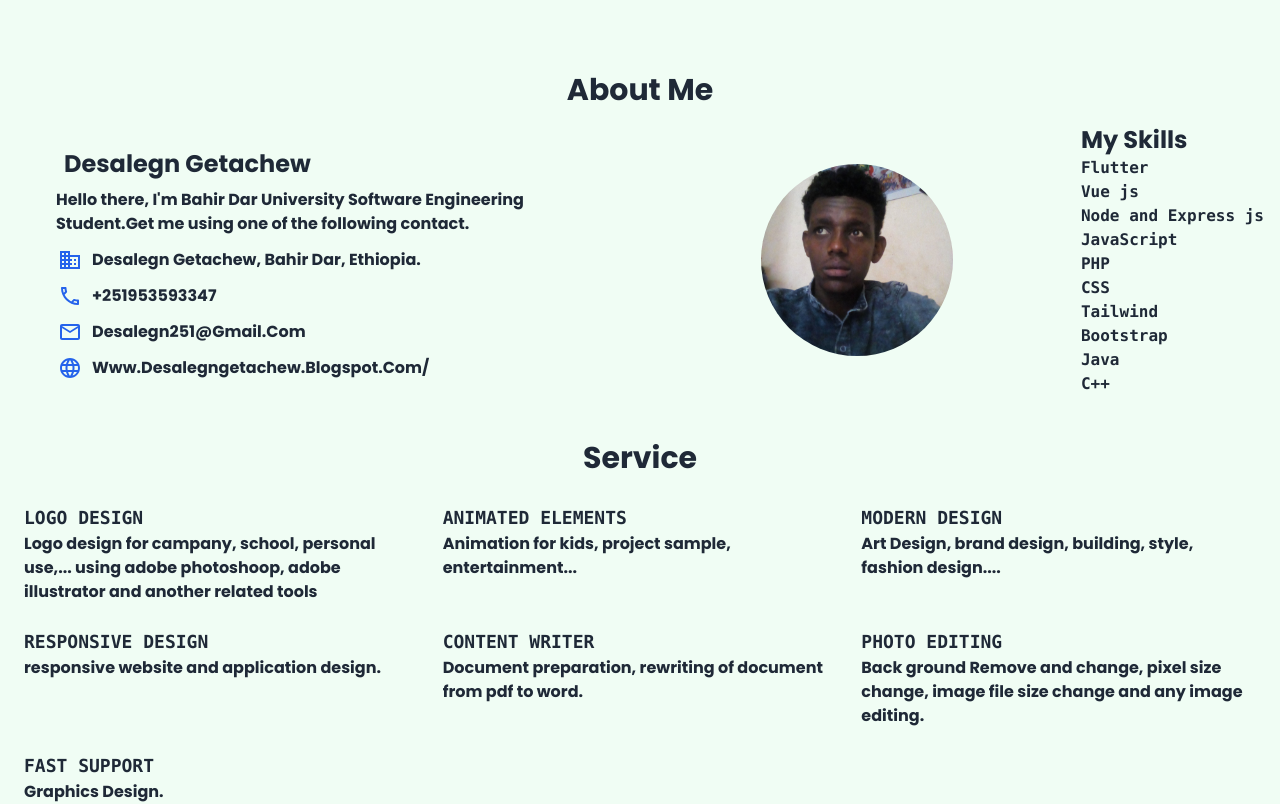
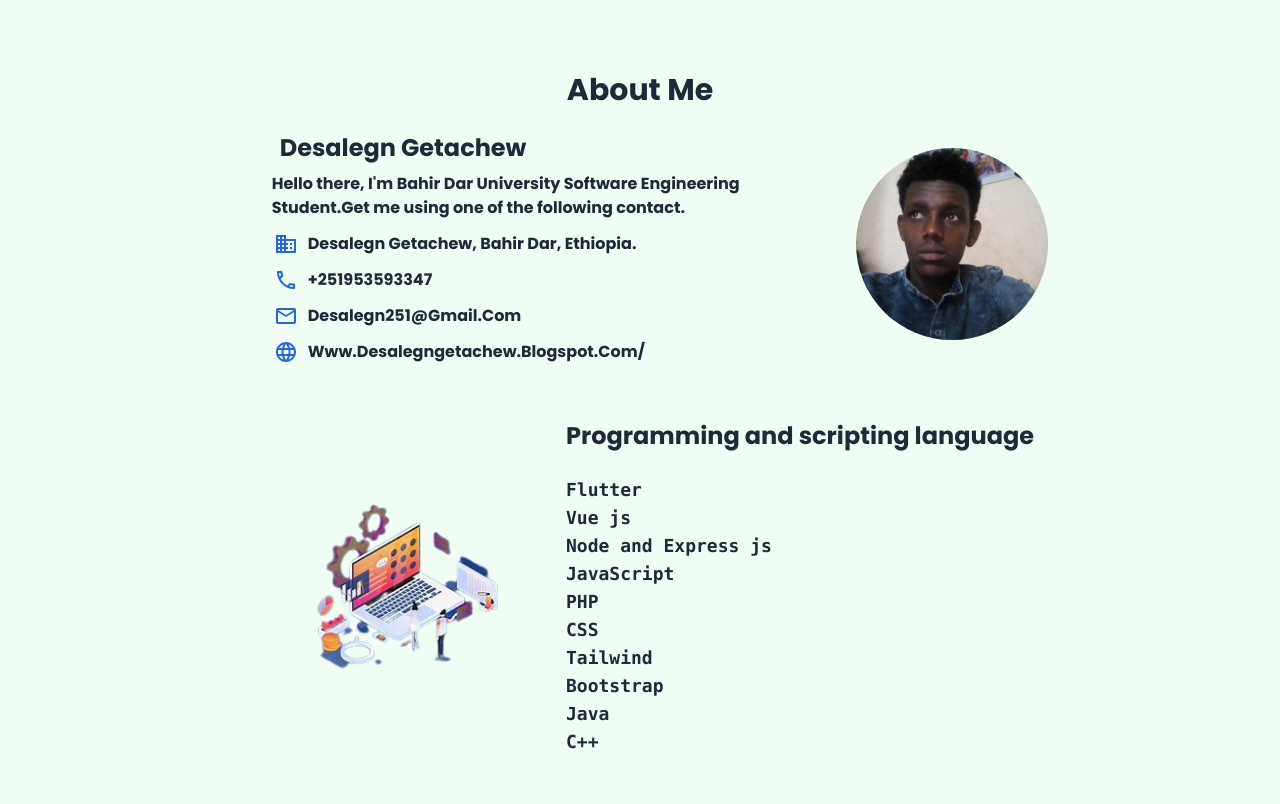
Before and after one commit to Desalegngetachew/portfolio, a Vue app: page / in a window 1280 px wide. Shown: the part 760-1564 px from the top of the page. Built offline with nearby package versions, Linux system fonts and the light colour scheme.

Commit message:
about modified

```diff
--- a/src/components/about.vue
+++ b/src/components/about.vue
@@ -1,6 +1,6 @@
 <template>
     <div class="w-full h-full bg-green-50 dark:bg-gray-800">
-<div class="flex gap-2 items-center justify-between flex-wrap">
+<div class="flex gap-2 items-center justify-center flex-wrap">
 <!-- <div class=" "> -->
     <div v-motion-slide-visible-left class="contact text-gray-800 dark:text-white block justify-center items-center ml-10 flex-wrap md:w-[43%] sm:h-full">
         <h1 class="text-2xl p-2">{{about_name}}</h1>
@@ -34,8 +34,18 @@
 <div v-motion-slide-visible-top class="w-48 justify-center items-center md:ml-10 sm:ml-10 sm:items-center">
     <img src="../assets/background.jpg" class="rounded-full" alt="was my photo">
 </div>
-<div v-motion-slide-visible-right class="block lg:ml-0 sm:ml-10 text-gray-800 dark:text-white">
-    <h2 class="text-2xl text-gray-800 dark:text-white">My Skills</h2>
+</div>
+<!-- <h2 class="text-2xl text-center py-6 text-gray-800 dark:text-white">Skills</h2> -->
+<div class="flex gap-10 justify-center items-center py-8 px-8 flex-wrap">
+<div v-motion-slide-visible-top class="w-60 justify-center items-center md:ml-10 sm:ml-10 sm:items-center">
+<img src="../assets/computer-skill.png" alt="computer image" srcset="" class="h-auto pt-6 w-full">
+</div>
+<div v-motion-slide-visible-right class="text-lg block lg:ml-0 sm:ml-10 text-gray-800 dark:text-white">
+    <div>
+        <p class="text-2xl text-center py-6 text-gray-800 dark:text-white">
+        Programming and scripting language
+    </p>
+</div>
     <div >
         <p class="font-bold font-mono">Flutter</p>
     </div>
```
Also changed, not shown: src/assets/computer-skill.png (added).
